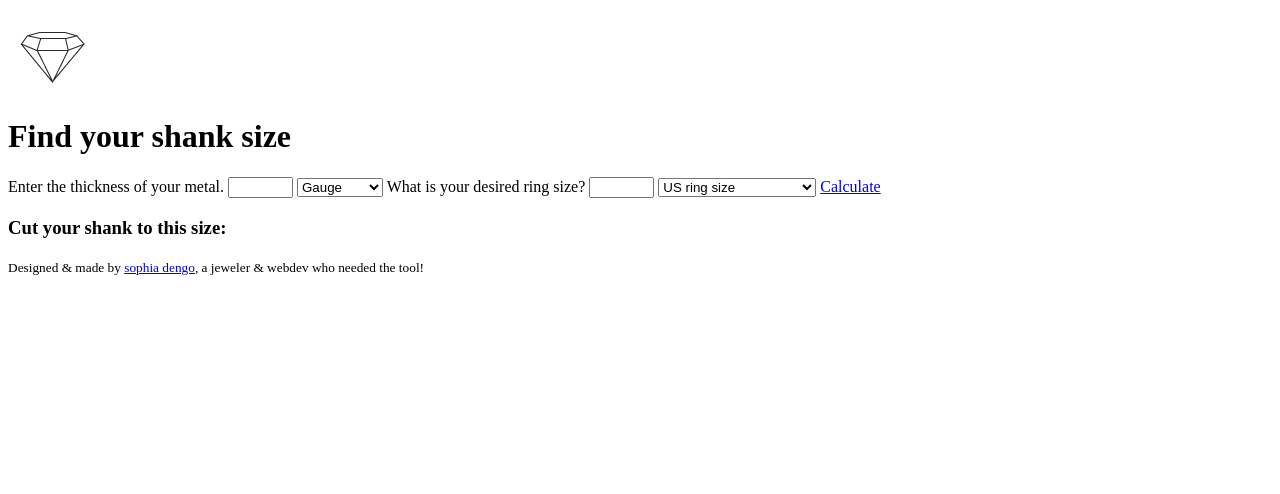
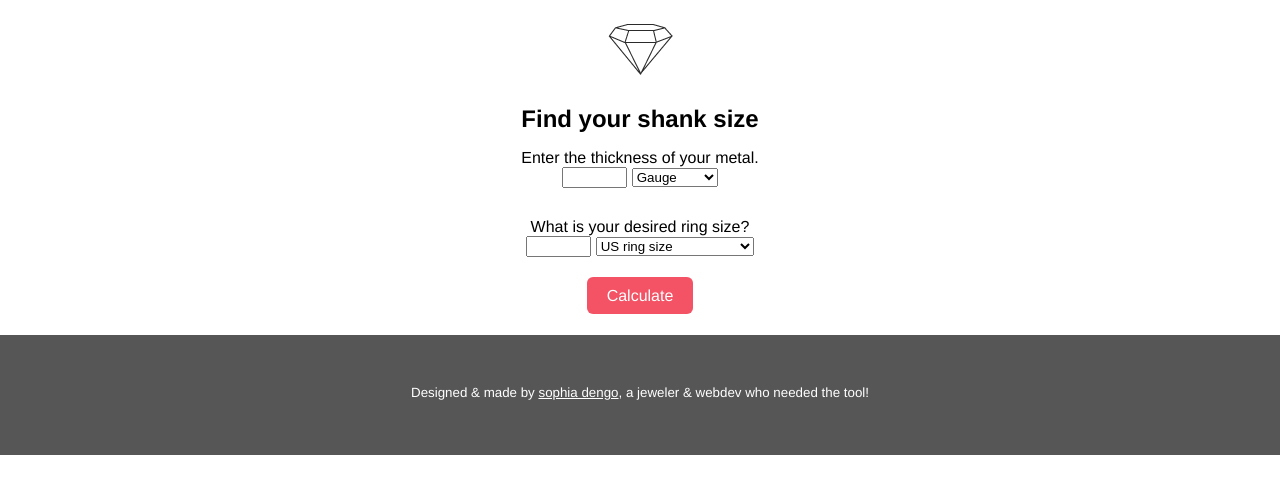
Before and after one commit to phiden/rings, a plain HTML site: page index.html in a window 1280 px wide. Drawn offline with nearby package versions, Linux system fonts and the light colour scheme.

Commit message:
CSS added

```diff
--- a/index.html
+++ b/index.html
@@ -5,7 +5,7 @@
 
 		<meta name="viewport" content="width=device-width, initial-scale=1.0"><!-- Remove if you're not building a responsive site. (But then why would you do such a thing?) -->
 
-		<!--<link href="css/screen.css" media="screen" rel="stylesheet" type="text/css" />-->
+		<link href="style.css" media="screen" rel="stylesheet" type="text/css" />
 
 		<script src="//ajax.googleapis.com/ajax/libs/jquery/1.11.1/jquery.min.js"></script>
 		<script src='ring-sizer.js'></script>
@@ -17,15 +17,18 @@
 		<header>
 
 			<img src="diamond.png" id="logo"/>
-			<h1>Find your shank size</h1>
+
 
 		</header>
 
 		<div id='content-container'>
 
+			<h1>Find your shank size</h1>
+
 			<div id='size-calculator'>
 
-				<label for='thick'>Enter the thickness of your metal.</label>
+				<div class='form-field'>
+					<label for='thick'>Enter the thickness of your metal.</label><br>
 					<input type='text' size='5' name='thick' id='thick'></input>
 
 					<select id='thickSystem'>
@@ -34,8 +37,11 @@
 						<option value='milli' id='milli'>Millimeters</option>
 
 					</select>
+				</div>
 
-				<label for='size'>What is your desired ring size?</label>
+
+				<div class='form-field'>
+					<label for='size'>What is your desired ring size?</label><br>
 					<input type='text' size='5' name='size' id='size'></input>
 
 					<select id='sizeSystem'>
@@ -44,8 +50,12 @@
 						<option value='mm' id='mm'>Diameter in millimeters</option>
 
 					</select>
+				</div>
 
+
+				<div class='form-field'>
 					<a id='calculate' href=#>Calculate</a>
+				</div>
 
 			</div>
 
--- a/ring-sizer.js
+++ b/ring-sizer.js
@@ -42,7 +42,7 @@ $(document).ready(function() {
 			//error handling
 			if(inputSize == 0) {
 
-				$('#answer').text("You'e entered a size we can't account for. Please round up or down to the nearest half-size and try again.");
+				$('#answer').text("You'e entered a size we can't account for. Please round up or down to the nearest half-size, or enter an inner diameter instead, and try again.");
 			}
 		}
 
@@ -212,18 +212,17 @@ $(document).ready(function() {
 
 	function calculateRingSize() {
 
-
 		//(diameter [of finished ring] + thickness of the stock) x Pi
 
 		inputSize = Number(inputSize);
 		thickValue = Number(thickValue);
 
-		var temp = inputSize + thickValue;
-		console.log('formula is: ', inputSize, '+', thickValue, "* PI");
+		//var temp = inputSize + thickValue;
+		//console.log('formula is: ', inputSize, '+', thickValue, "* PI");
 
-		var size = (temp * 3.14);//.toFixed(1);
-		console.log("shank size is: ", size, temp);
+		var size = ((inputSize + thickValue) * 3.14).toFixed(1);
 
-		$('#answer').text("Cut your shank to " + size + " mm in length. If your band is wider than 4mm, add .5mm to the length.");
+		$('#size-return').removeClass('hidden');
+		$('#answer').text(size + " mm in length. If your band is wider than 4mm, add .5mm to the length.");
 	}
 })
--- /dev/null
+++ b/style.css
@@ -0,0 +1,68 @@
+html,
+body {
+
+	font-family: Helvetica, Arial, sans-serif;
+	font-size:16px;
+	text-align: center;
+	width:100%;
+	height:100%;
+	margin:0;
+	padding:0;
+
+}
+
+.hidden {
+
+	display:none;
+}
+
+.form-field {
+
+	display:list-item;
+	list-style:none;
+	padding-bottom:30px;
+}
+
+#calculate {
+
+	background-color:#f35365;
+	padding:10px 20px 10px 20px;
+	width:30%;
+	margin-top:30px;
+	margin-bottom:30px;
+	color:white;
+	text-decoration: none;
+	-webkit-border-radius: 6px;
+	-moz-border-radius: 6px;
+	border-radius: 6px;
+}
+
+
+footer {
+
+	height:70px;
+	background-color: #565656;
+	color:white;
+	padding-top:50px;
+}
+
+
+footer a {
+
+	color:white;
+}
+
+@media only screen and (min-width: 320px) {
+
+	#content-container {
+
+		width:90%;
+		margin:0 auto;
+		text-align: center;
+	}
+
+	h1 {
+
+		font-size:1.5em;
+	}
+}
```
Lines whose indentation alone changed are shown as unchanged.
